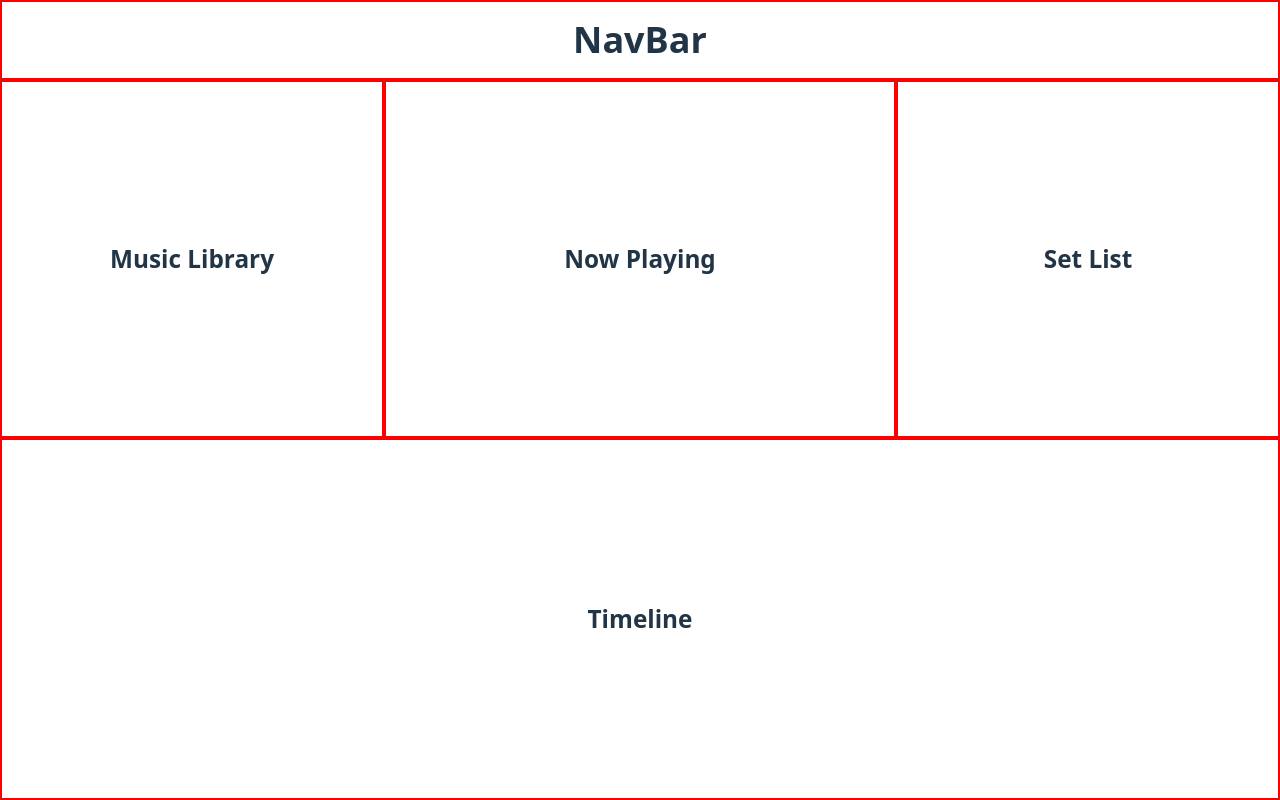
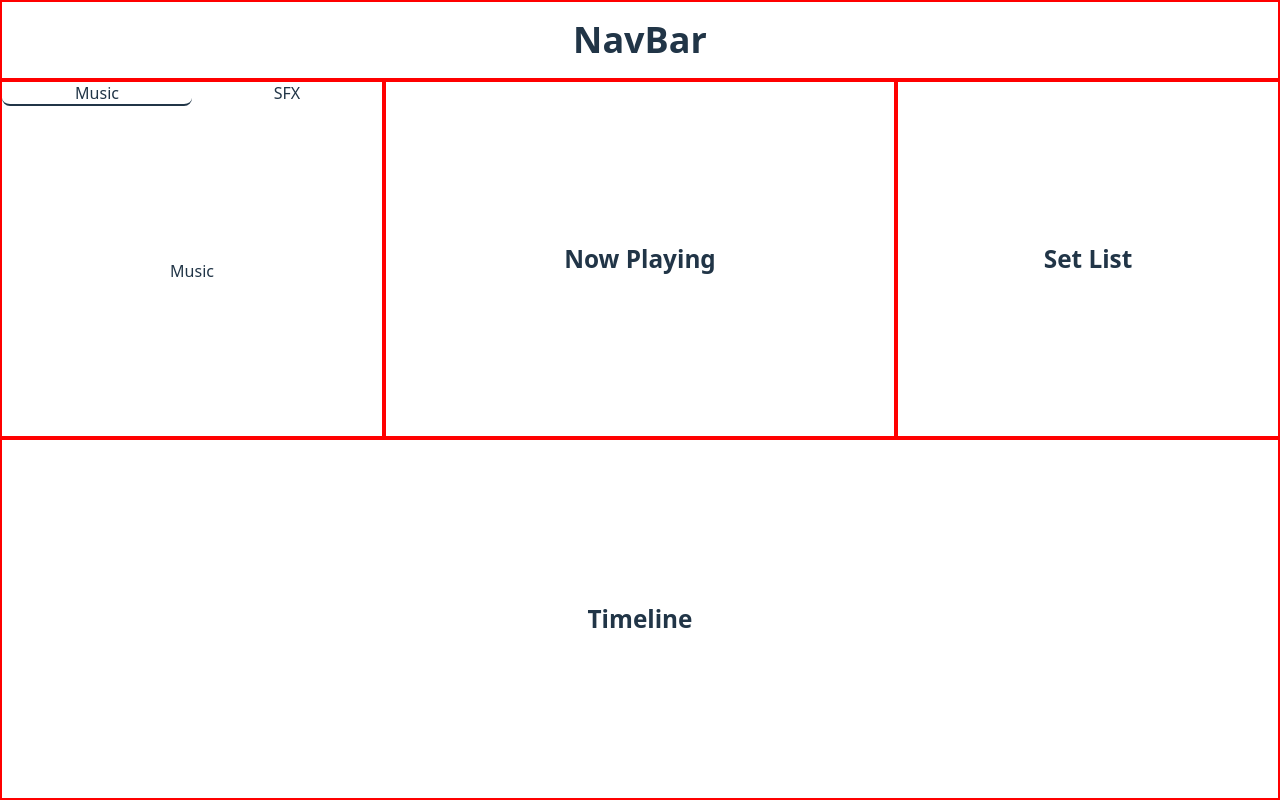
Before and after one commit to hashmapenjoyer/DJ-AMBER, a React (Vite) app: page / in a window 1280 px wide. Built offline with nearby package versions, Linux system fonts and the light colour scheme.

Commit message:
added music-sfx tabs ref#42

```diff
--- a/src/App.css
+++ b/src/App.css
@@ -34,11 +34,49 @@
   width: 30%;
   border: 2px solid red;
   display: flex;
+  flex-direction: column;
+  box-sizing: border-box;
+}
+
+.library-tabs{
+  display: flex;
+  width: 100%;
+  border-bottom: 1px solid var(--border-color);
+}
+
+.library-tab{
+  flex: 1;
+  padding: var(--space-3) 0;
+  font-size: var(--fs-base);
+  font-weight: var(--fw-medium);
+  font-family: var(--font-primary);
+  background: transparent;
+  border: none;
+  border-bottom: 2px solid transparent;
+  color: var(--text-tertiary);
+  cursor: pointer;
+  transition: all var(--transition-fast);
+}
+
+.library-tab:hover {
+  color: var(--text-secondary);
+}
+
+.library-tab.active {
+  color: var(--text-primary);
+  border-bottom-color: var(--color-primary);
+}
+
+.library-content {
+  flex: 1;
+  display: flex;
   align-items: center;
   justify-content: center;
-  font-size: 1.3em;
-  font-weight: bold;
-  box-sizing: border-box;
+}
+
+.library-panel {
+  font-size: var(--fs-lg);
+  color: var(--text-secondary);
 }
 
 /* Now Playing - 40% width */
--- a/src/components/MusicLibrary.tsx
+++ b/src/components/MusicLibrary.tsx
@@ -1,7 +1,34 @@
+import { useState } from 'react'
+
+type Tab = 'music' | 'sfx'
+
 export default function MusicLibrary() {
+  const [activeTab, setActiveTab] = useState<Tab>('music')
+
   return (
     <div className="music-library">
-      <h3>Music Library</h3>
+      <div className="library-tabs">
+        <button
+          className={`library-tab ${activeTab === 'music' ? 'active' : ''}`}
+          onClick={() => setActiveTab('music')}
+        >
+          Music
+        </button>
+        <button
+          className={`library-tab ${activeTab === 'sfx' ? 'active' : ''}`}
+          onClick={() => setActiveTab('sfx')}
+        >
+          SFX
+        </button>
+      </div>
+
+      <div className="library-content">
+        {activeTab === 'music' ? (
+          <div className="library-panel">Music</div>
+        ) : (
+          <div className="library-panel">SFX</div>
+        )}
+      </div>
     </div>
   )
 }
```
